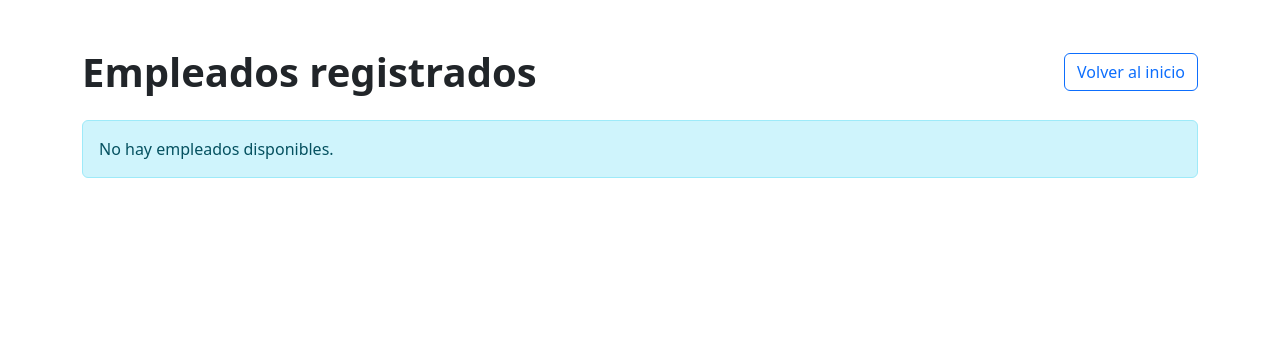
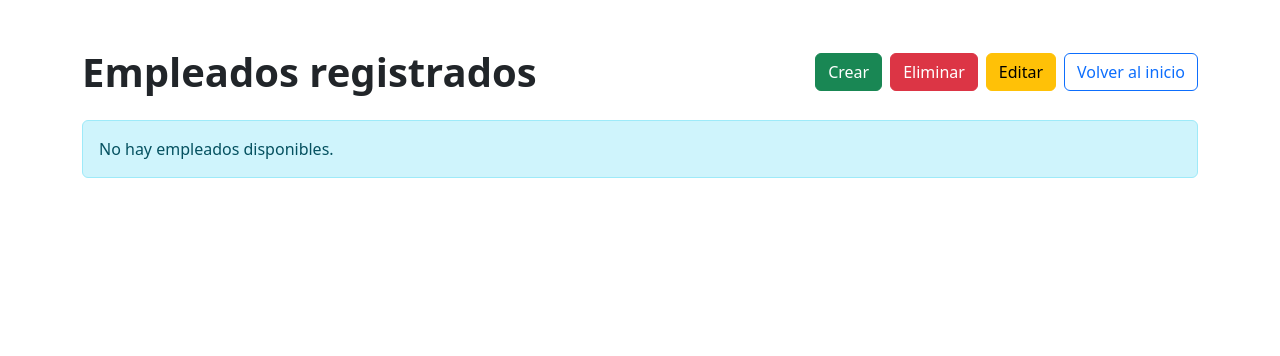
Before and after one commit to danielrestrepo4953/evaU2, a Django app: page /empleados/ in a window 1280 px wide. Shown: the part 64-420 px from the top of the page. Run offline with Django 5.2, Linux system fonts and the light colour scheme; data that the repository does not hold is empty; some libraries are stand-ins or nearby versions.

Commit message:
Botones de diseño en lista de empleados Crear, Eliminar y Editar

```diff
--- a/templates/empleados/lista.html
+++ b/templates/empleados/lista.html
@@ -7,7 +7,12 @@
 <div
     class="d-flex flex-column flex-md-row justify-content-between align-items-md-center align-items-start gap-3 mb-4 page-header">
     <h1 class="mb-0 display-6 fw-semibold">Empleados registrados</h1>
-    <a href="{% url 'menu-principal' %}" class="btn btn-outline-primary">Volver al inicio</a>
+        <div class="d-flex flex-wrap gap-2">
+        <button type="button" class="btn btn-success">Crear</button>
+        <button type="button" class="btn btn-danger">Eliminar</button>
+        <button type="button" class="btn btn-warning">Editar</button>
+        <a href="{% url 'menu-principal' %}" class="btn btn-outline-primary">Volver al inicio</a>
+    </div>
 </div>
 
 <div class="row g-4">
```
